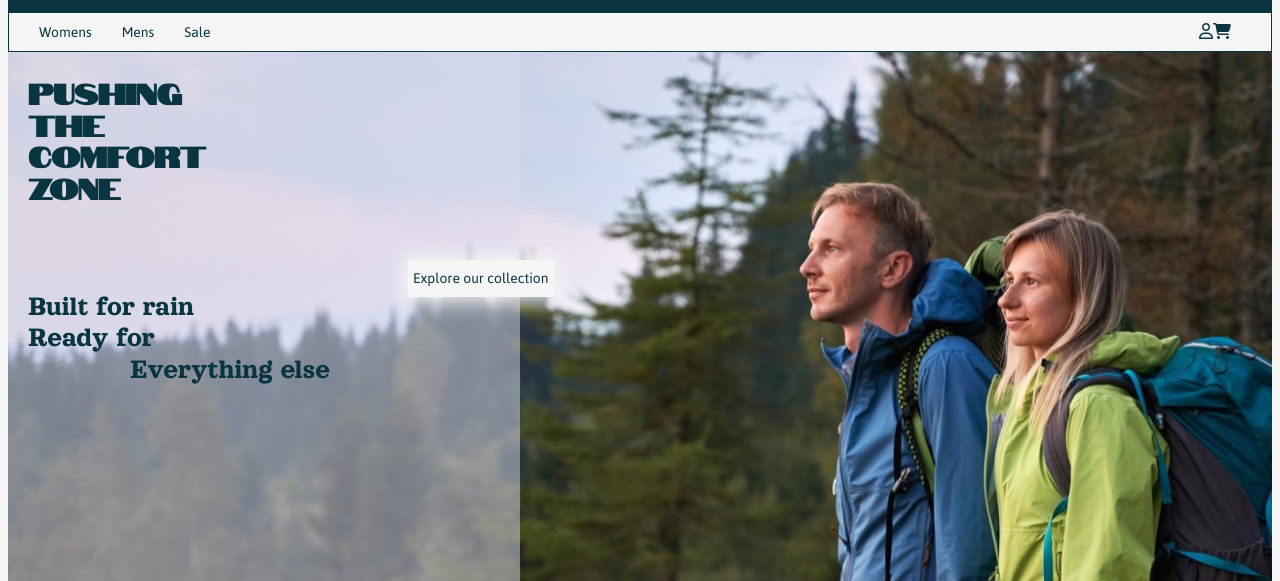
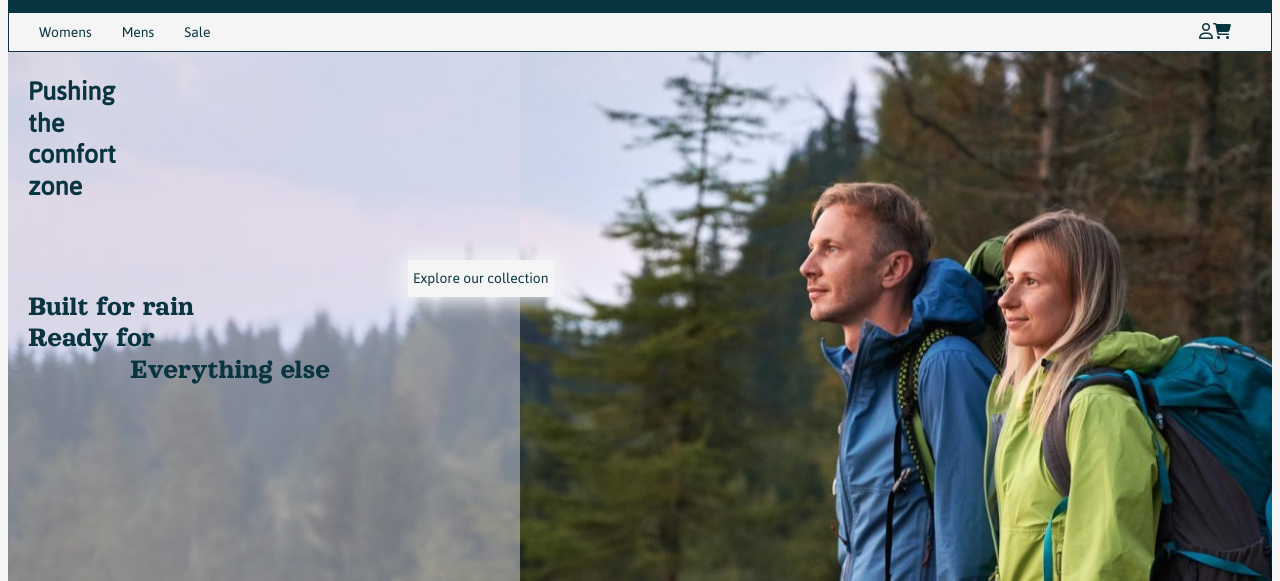
Before and after one commit to Siri-AnnNoroff/html-css-siri-ann-d-nnestad, a plain HTML site: page index.html in a window 1280 px wide. Shown: the part 164-745 px from the top of the page. Drawn offline with Linux system fonts and the light colour scheme.

Commit message:
trying fix h1 index

```diff
--- a/css/index.css
+++ b/css/index.css
@@ -32,7 +32,7 @@
     flex: 1;
 }
 
-h1 {
+.welcome h1 {
     font-family: var(--h1-font), Arial, Helvetica, sans-serif;
 }
 
--- a/css/styles.css
+++ b/css/styles.css
@@ -3,7 +3,7 @@
 
 @font-face {
   font-family: "Jaldi-regular";
-  src: url("/fonts/Jaldi-Regular.ttf") format("truetype");
+src: url("/fonts/Jaldi-Regular.ttf") format("truetype");
 }
 
 @font-face {
```
